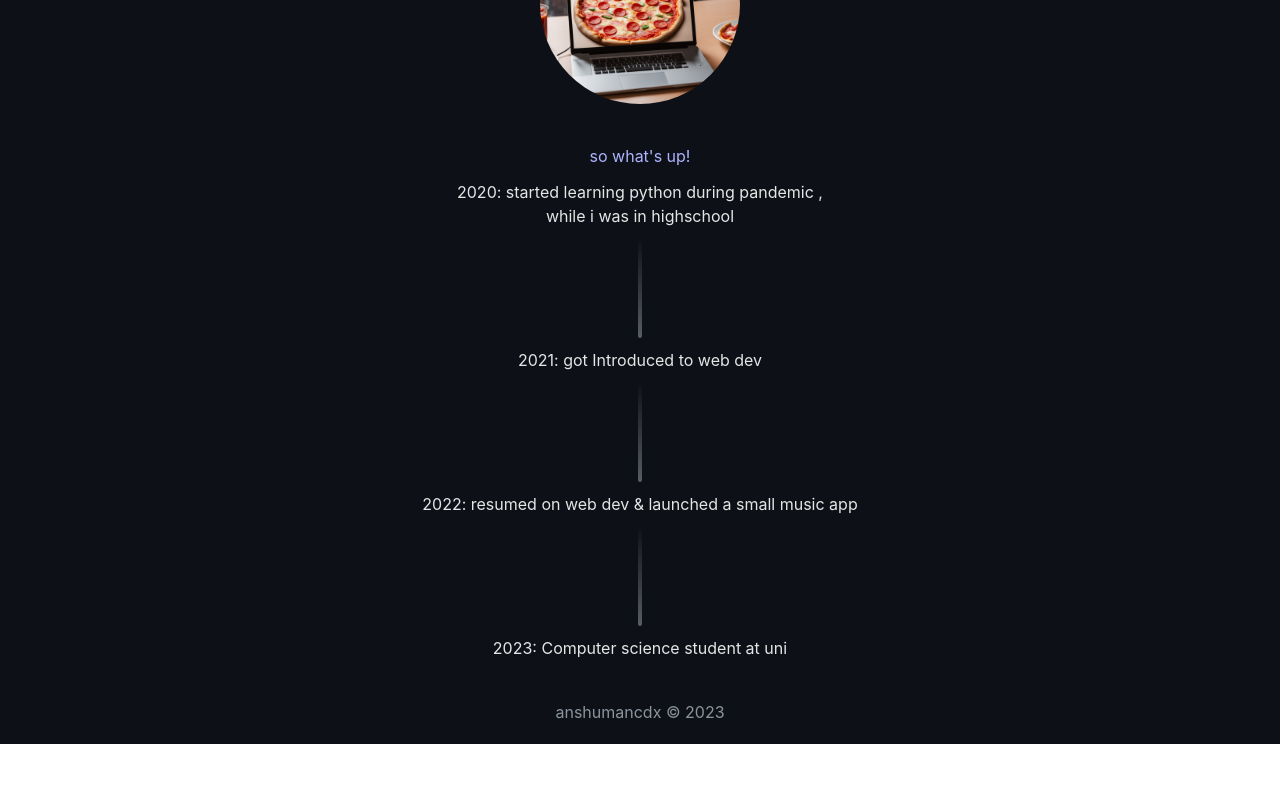
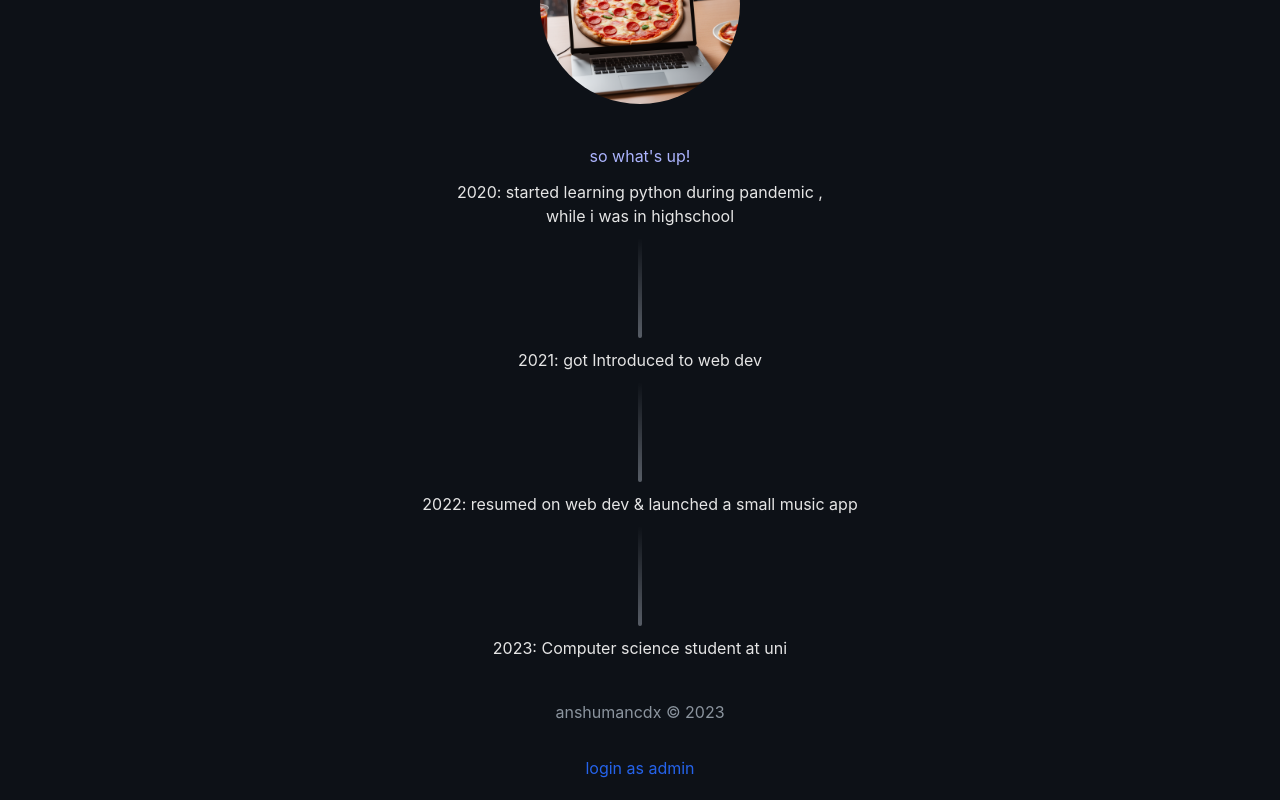
Before and after one commit to anshumancodes/anshumancdx.xyz, a React (Vite) app in the folder app/: page / in a window 1280 px wide. Shown: the part 669-1469 px from the top of the page. Before the commit the page ends 1413 px from the top, so only its background shows below. Built offline with nearby package versions, Linux system fonts and the light colour scheme; a web font is replaced by a local one.

Commit message:
added admin acess link

```diff
--- a/app/src/components/Footer.jsx
+++ b/app/src/components/Footer.jsx
@@ -2,8 +2,9 @@ import React from 'react'
 
 const Footer = () => {
   return (
-    <div className='flex w-screen justify-center'>
+    <div className='flex w-screen items-center justify-center gap-3 flex-col'>
       <footer className='text-white-smoke-color text-1x mt-5gen mb-5'>anshumancdx © 2023</footer>
+      <a href="/admin" className='mb-5 text-blue-600'>login as admin</a>
     </div>
   )
 }
```
